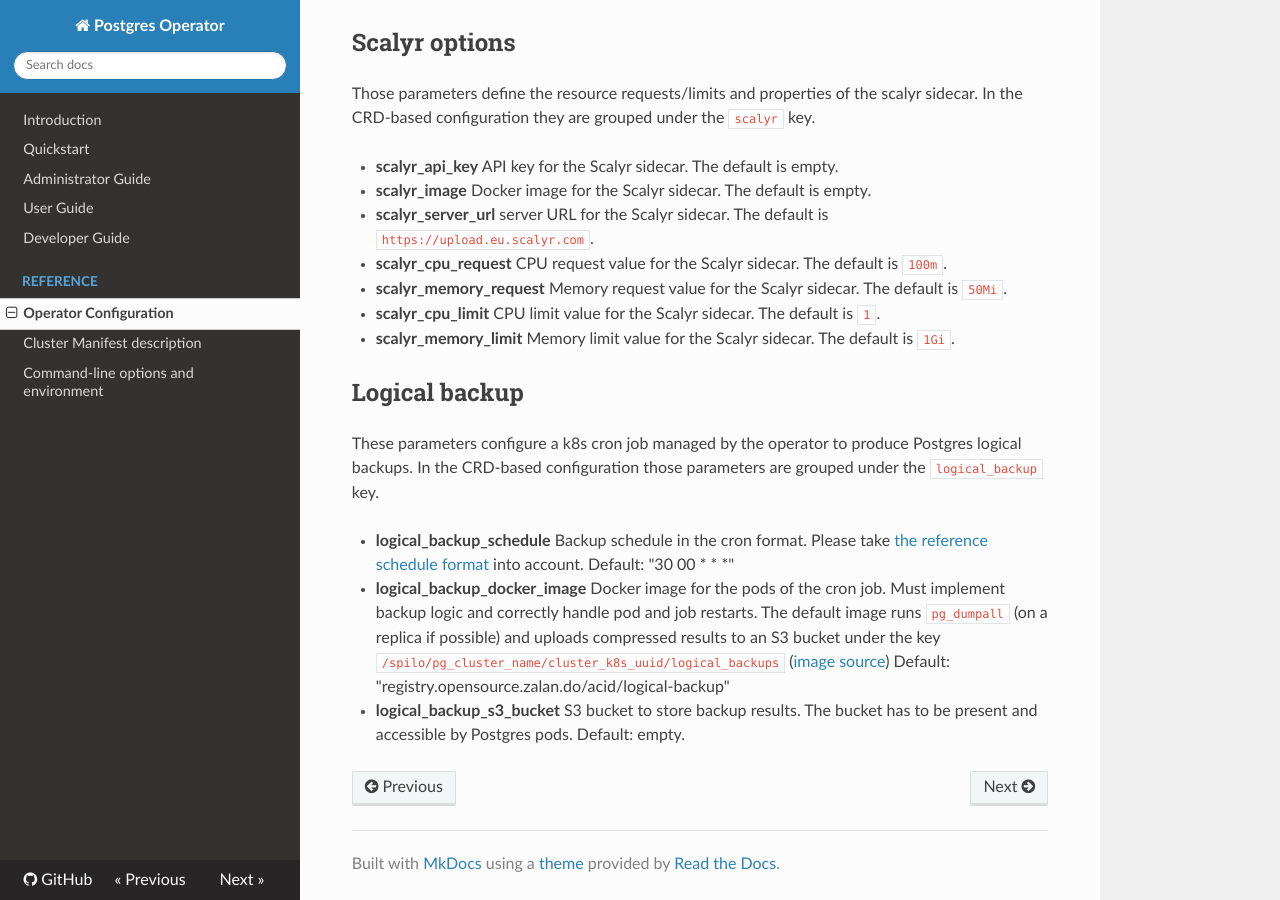
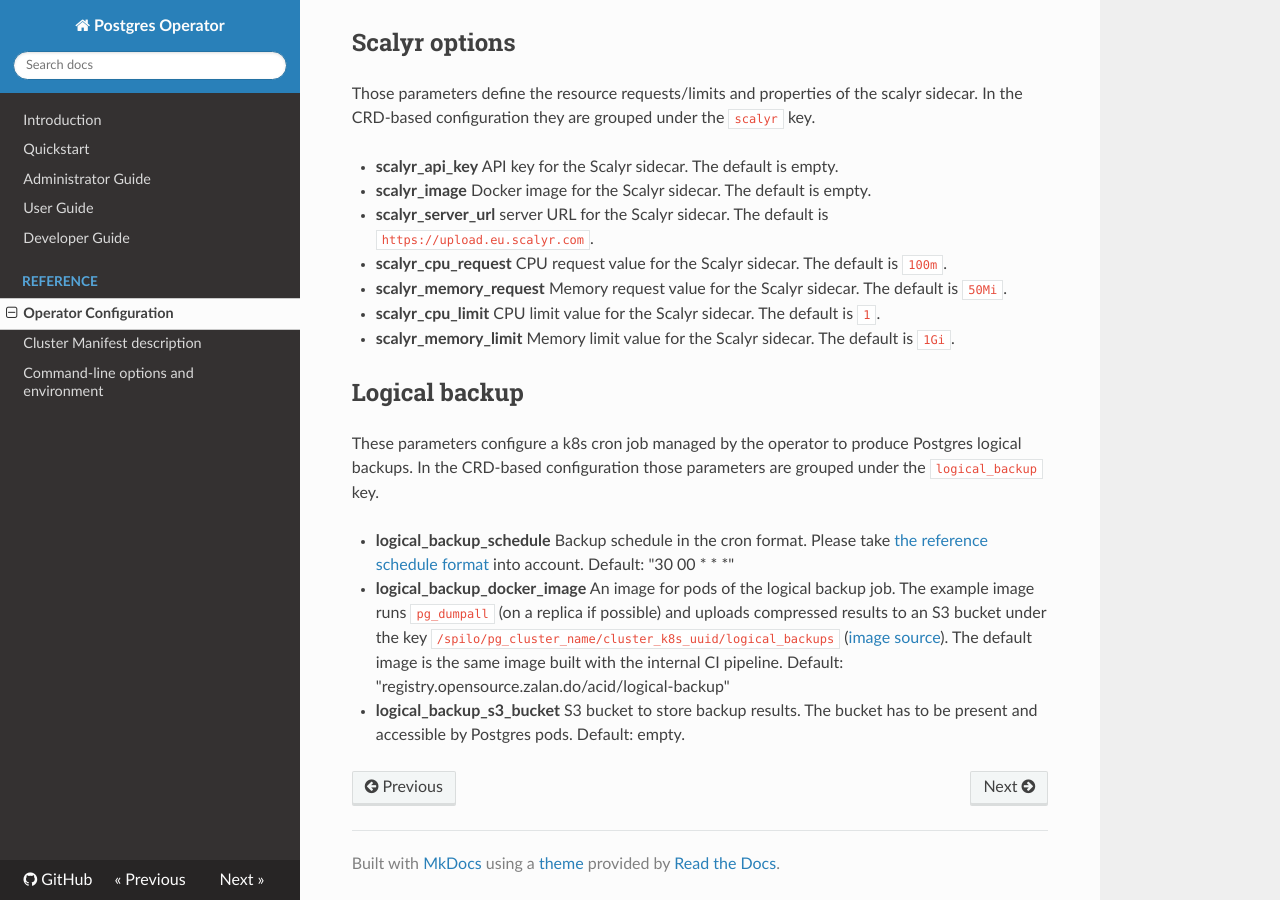
Before and after one commit to zalando/postgres-operator, an MkDocs documentation site: the page built from docs/reference/operator_parameters.md, in a window 1280 px wide and 900 px high, scrolled down 7458 px. Built offline with MkDocs 1.6.1, drawn with Linux system fonts in a browser that asks for light colours; nearby versions of some CDN libraries; old or Windows-style settings are respelled for this version of MkDocs.

Commit message:
Clarify the docs

```diff
--- a/docs/reference/operator_parameters.md
+++ b/docs/reference/operator_parameters.md
@@ -487,7 +487,7 @@ scalyr sidecar. In the CRD-based configuration they are grouped under the
     Backup schedule in the cron format. Please take [the reference schedule format](https://kubernetes.io/docs/tasks/job/automated-tasks-with-cron-jobs/#schedule) into account. Default: "30 00 \* \* \*"
 
   * **logical_backup_docker_image**
-    Docker image for the pods of the cron job. Must implement backup logic and correctly handle pod and job restarts. The default image runs `pg_dumpall` (on a replica if possible) and uploads compressed results to an S3 bucket under the key `/spilo/pg_cluster_name/cluster_k8s_uuid/logical_backups` ([image source](../../docker/logical-backup/Dockerfile)) Default: "registry.opensource.zalan.do/acid/logical-backup"
+    An image for pods of the logical backup job. The example image runs `pg_dumpall` (on a replica if possible) and uploads compressed results to an S3 bucket under the key `/spilo/pg_cluster_name/cluster_k8s_uuid/logical_backups` ([image source](../../docker/logical-backup/Dockerfile)). The default image is the same image built with the internal CI pipeline. Default: "registry.opensource.zalan.do/acid/logical-backup"
 
   * **logical_backup_s3_bucket**
     S3 bucket to store backup results. The bucket has to be present and accessible by Postgres pods. Default: empty.
```
Also changed, not shown: docs/administrator.md (+1 -1 lines).
